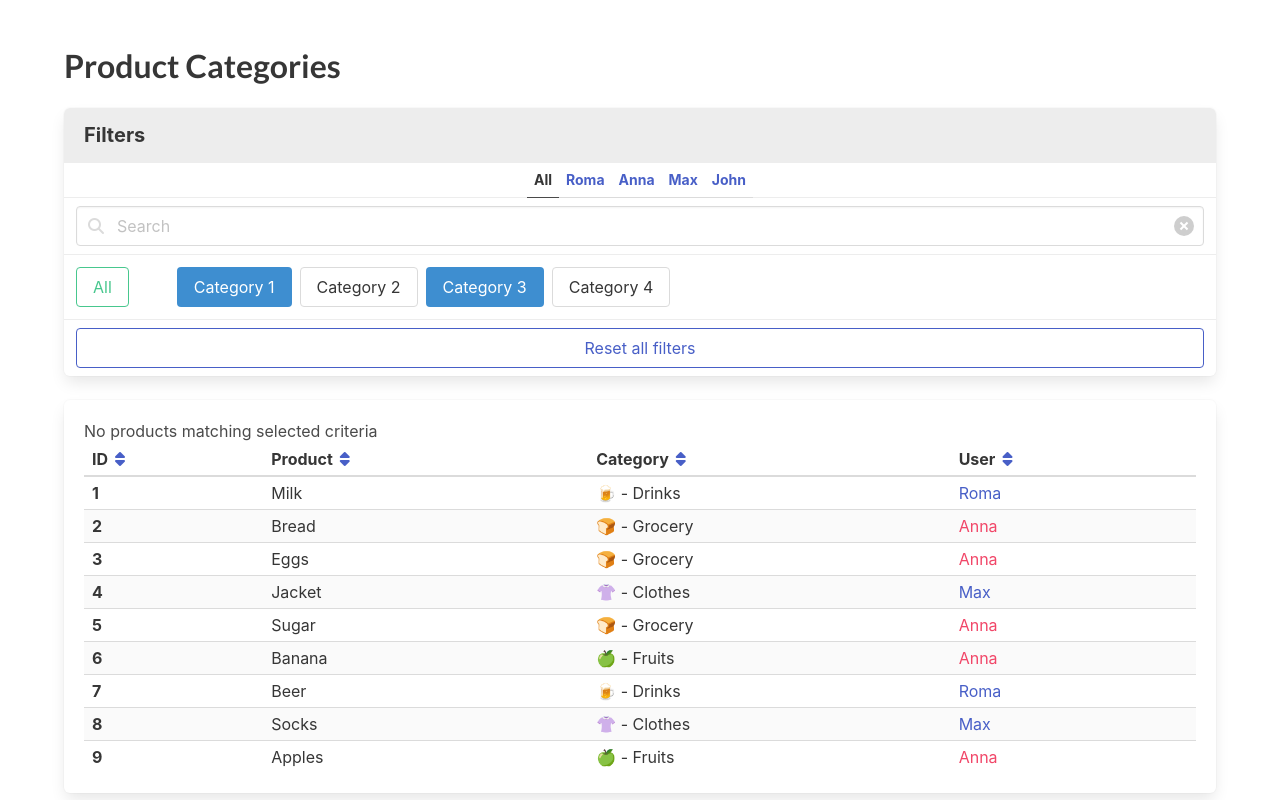
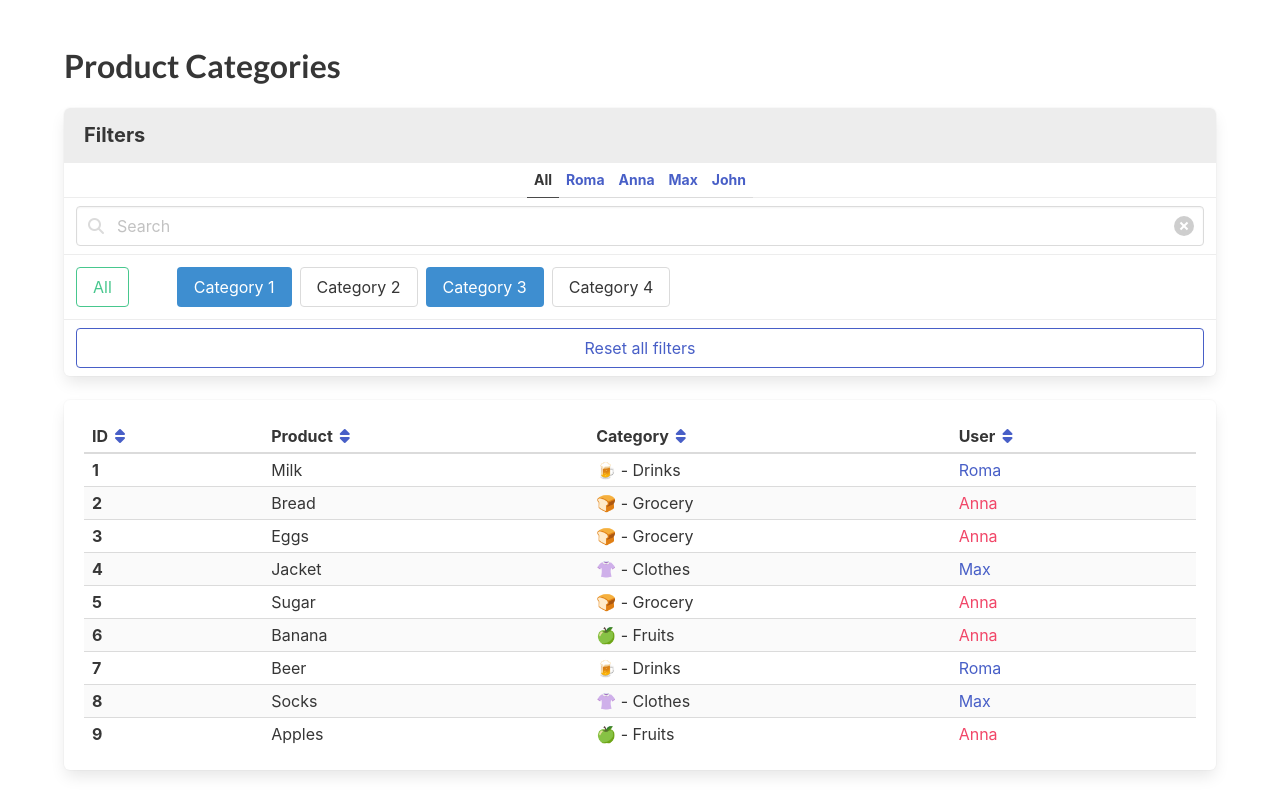
Before and after one commit to Follder/react_product-categories-practice, a React (Create React App) app: page / in a window 1280 px wide. Built offline with nearby package versions, Linux system fonts and the light colour scheme.

Commit message:
add message if filtering product array is empty

```diff
--- a/src/App.jsx
+++ b/src/App.jsx
@@ -215,10 +215,11 @@ export const App = () => {
         </div>
 
         <div className="box table-container">
+          {visibleGoods.length === 0 ? (
             <p data-cy="NoMatchingMessage">
               No products matching selected criteria
             </p>
-
+          ) : (
             <table
               data-cy="ProductTable"
               className="table is-striped is-narrow is-fullwidth"
@@ -278,6 +279,7 @@ export const App = () => {
                 })}
               </tbody>
             </table>
+          )}
         </div>
       </div>
     </div>
```
Lines whose indentation alone changed are shown as unchanged.
